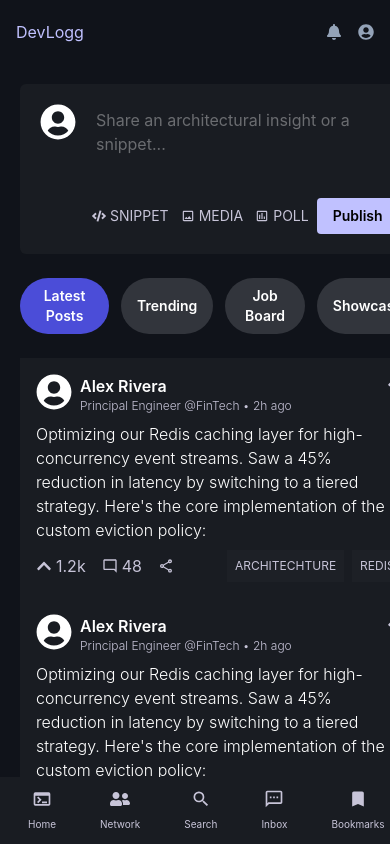
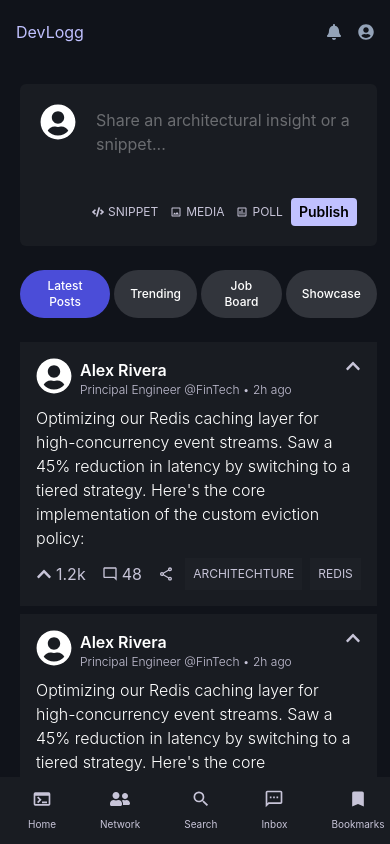
Before and after one commit to yashi-15/DevLogg-frontend, a React (Vite) app: page /dashboard/feed in a window 390 px wide. Built offline with nearby package versions, Linux system fonts and the light colour scheme; no server answers.

Commit message:
responsive

```diff
--- a/src/Header/Header.jsx
+++ b/src/Header/Header.jsx
@@ -14,15 +14,8 @@ const Header = () => {
             </ul>
 
             <ul className='flex gap-4 justify-center items-center'>
-                <li className='text-grey'>
-                    <FaBell />
-                </li>
-                <li className='text-grey'>
-                    <FaUserCircle />
-                </li>
-                <li><NavLink to={'/signin'} className='w-22 px-3 py-2 rounded-sm bg-black text-white'>Sign In</NavLink></li>
-                <li><button className='w-22 px-3 py-2 rounded-sm bg-linear-to-r from-primary to-secondary text-black'>Post</button></li>
-
+                <li><NavLink to={'/signin'} className='w-16 md:w-22 px-3 py-2 rounded-sm bg-black text-white text-sm md:text-base'>Sign In</NavLink></li>
+                <li><button className='w-16 md:w-22 px-3 py-2 rounded-sm bg-linear-to-r from-primary to-secondary text-black text-sm md:text-base'>Post</button></li>
             </ul>
         </div>
     )
--- a/src/Pages/Dashboard/Feed/Feed.jsx
+++ b/src/Pages/Dashboard/Feed/Feed.jsx
@@ -27,28 +27,30 @@ const Feed = () => {
             <textarea className='w-full h-20 resize-none outline-none text-white placeholder:opacity-70 p-1' placeholder='Share an architectural insight or a snippet...' onChange={handleTextareaChange} />
             <div className='flex gap-2 justify-between items-center mt-2'>
               <div className='flex items-center gap-3'>
-                <div className='flex gap-1 justify-center items-center text-lightgrey text-sm cursor-pointer'><span><FaCode /></span><span>SNIPPET</span></div>
-                <div className='flex gap-1 justify-center items-center text-lightgrey text-sm cursor-pointer'><span><MdOutlineImage /></span><span>MEDIA</span></div>
-                <div className='flex gap-1 justify-center items-center text-lightgrey text-sm cursor-pointer'><span><MdOutlinePoll /></span><span>POLL</span></div>
+                <div className='flex gap-1 justify-center items-center text-lightgrey text-xs md:text-sm cursor-pointer'><span><FaCode /></span><span>SNIPPET</span></div>
+                <div className='flex gap-1 justify-center items-center text-lightgrey text-xs md:text-sm cursor-pointer'><span><MdOutlineImage /></span><span>MEDIA</span></div>
+                <div className='flex gap-1 justify-center items-center text-lightgrey text-xs md:text-sm cursor-pointer'><span><MdOutlinePoll /></span><span>POLL</span></div>
               </div>
-              <button className='px-4 py-2 bg-primary text-sm font-semibold rounded-sm'>Publish</button>
+              <button className='px-2 py-1 md:px-4 md:py-2 bg-primary text-sm font-semibold rounded-sm'>Publish</button>
             </div>
           </div>
         </div>
 
         {/* filters */}
-        <div className='my-6 flex gap-3'>
-          <button onClick={()=> setSelectedFilter("latestPosts")} className={`px-4 py-2 ${selectedFilter === 'latestPosts' ? "bg-[#4B4DD8]" : "bg-[#32353C]"} text-white text-sm font-semibold rounded-full`}>Latest Posts</button>
-          <button onClick={()=> setSelectedFilter("trending")} className={`px-4 py-2 ${selectedFilter === 'trending' ? "bg-[#4B4DD8]" : "bg-[#32353C]"} text-white text-sm font-semibold rounded-full`}>Trending</button>
-          <button onClick={()=> setSelectedFilter("jobBoard")} className={`px-4 py-2 ${selectedFilter === 'jobBoard' ? "bg-[#4B4DD8]" : "bg-[#32353C]"} text-white text-sm font-semibold rounded-full`}>Job Board</button>
-          <button onClick={()=> setSelectedFilter("showcase")} className={`px-4 py-2 ${selectedFilter === 'showcase' ? "bg-[#4B4DD8]" : "bg-[#32353C]"} text-white text-sm font-semibold rounded-full`}>Showcase</button>
+        <div className='my-6 flex gap-1 md:gap-3'>
+          <button onClick={()=> setSelectedFilter("latestPosts")} className={`px-4 py-2 ${selectedFilter === 'latestPosts' ? "bg-[#4B4DD8]" : "bg-[#32353C]"} text-white text-xs md:text-sm font-medium md:font-semibold rounded-full`}>Latest Posts</button>
+          <button onClick={()=> setSelectedFilter("trending")} className={`px-4 py-2 ${selectedFilter === 'trending' ? "bg-[#4B4DD8]" : "bg-[#32353C]"} text-white text-xs md:text-sm font-medium md:font-semibold rounded-full`}>Trending</button>
+          <button onClick={()=> setSelectedFilter("jobBoard")} className={`px-4 py-2 ${selectedFilter === 'jobBoard' ? "bg-[#4B4DD8]" : "bg-[#32353C]"} text-white text-xs md:text-sm font-medium md:font-semibold rounded-full`}>Job Board</button>
+          <button onClick={()=> setSelectedFilter("showcase")} className={`px-4 py-2 ${selectedFilter === 'showcase' ? "bg-[#4B4DD8]" : "bg-[#32353C]"} text-white text-xs md:text-sm font-medium md:font-semibold rounded-full`}>Showcase</button>
         </div>
 
+        <div className='flex flex-col gap-2'>
         {/* posts */}
         <Post />
         <Post />
         <Post />
         <Post />
+        </div>
 
 
       </div>
--- a/src/Pages/Landing/Hero.jsx
+++ b/src/Pages/Landing/Hero.jsx
@@ -3,19 +3,19 @@ import {NavLink} from 'react-router'
 
 const Hero = () => {
     return (
-        <div className='h-screen max-w-[80%] mx-auto flex gap-2 items-center justify-center'>
+        <div className='h-screen max-w-[90%] md:max-w-[80%] mx-auto flex gap-2 items-center justify-center'>
             <div className='w-40 h-40 bg-amber-700 rounded-full absolute left-20 blur-3xl z-5'></div>
             <div className='w-70 h-70 bg-blue-900 rounded-full absolute right-20 top-[10%] blur-3xl z-5'></div>
             <div className='flex-1 z-8'>
-                <h1 className='text-white text-7xl font-semibold mb-4'>Architect your<br />
+                <h1 className='text-white text-5xl md:text-7xl font-semibold mb-4'>Architect your<br />
                     career,<br /> <span className='text-primary'>connect</span> <br />
                     with builders.</h1>
-                <p className='text-lightgrey my-4'>A high-fidelity social network where your code is your
+                <p className='text-lightgrey my-4 text-sm md:text-base'>A high-fidelity social network where your code is your
                     identity. Proof of work meets peer validation in an
                     editorial space designed for the modern engineer.</p>
-                <div className='flex gap-4 mt-4'>
-                    <NavLink to={'/signin'} className='px-3 py-2 rounded-sm bg-linear-to-r from-primary to-secondary text-black font-semibold'>Initialize Profile</NavLink>
-                    <button className='px-3 py-2 rounded-sm bg-[#272A31] text-white font-semibold'>Explore Projects</button>
+                <div className='flex gap-2 md:gap-4 mt-4'>
+                    <NavLink to={'/signin'} className='px-3 py-2 text-sm md:text-base rounded-sm bg-linear-to-r from-primary to-secondary text-black font-semibold'>Initialize Profile</NavLink>
+                    <button className='px-3 py-2 text-sm md:text-base rounded-sm bg-[#272A31] text-white font-semibold'>Explore Projects</button>
                 </div>
             </div>
             <div className='hidden md:block flex-1'>
--- a/src/Pages/SignIn/SignIn.jsx
+++ b/src/Pages/SignIn/SignIn.jsx
@@ -2,9 +2,9 @@ import React, { useState } from 'react'
 import { FaRegUser } from 'react-icons/fa'
 import { MdLockOutline, MdMailOutline, MdTerminal } from 'react-icons/md'
 import { NavLink, useNavigate } from 'react-router'
-import AnimationWrapper from '../../Animation/AnimationWrapper'
-import apiClient from '../../axios/axios'
-import { notify } from '../../toast/toaster'
+import AnimationWrapper from '../../utils/animation/AnimationWrapper'
+import { notify } from '../../utils/toast/toaster'
+import { authLogin, authRegister } from '../../api/auth'
 
 const SignIn = () => {
 
@@ -17,28 +17,13 @@ const SignIn = () => {
     const [password, setPassword] = useState("")
 
     const onSubmit = async () => {
-        if (newAccount) {
-            try {
-                const response = await apiClient.post("/auth/register", {
-                    fullName, email, password
-                })
-                notify('success', response.data.message)
-                navigate("/dashboard/feed")
+        try {
+            const data = newAccount ? await authRegister({ fullName, email, password }) : await authLogin({ email, password })
+            notify('success', data.message)
+            navigate("/dashboard/feed")
 
-            } catch (error) {
-                notify('error', error.response.data.error)
-            }
-        } else {
-            try {
-                const response = await apiClient.post("/auth/login", {
-                    email, password
-                })
-                notify('success', response.data.message)
-                navigate("/dashboard/feed")
-
-            } catch (error) {
-                notify('error', error.response.data.error)
-            }
+        } catch (error) {
+            notify('error', error.response.data.error)
         }
     }
 
--- /dev/null
+++ b/src/api/auth.js
@@ -0,0 +1,11 @@
+import apiClient from "./axios/axios"
+
+export const authRegister = async (data) => {
+    const response = await apiClient.post('/auth/register', {...data})
+    return response.data
+}
+
+export const authLogin = async (data) => {
+    const response = await apiClient.post('/auth/login', {...data})
+    return response.data
+}
```
Also changed, not shown: src/api/axios/axios.js (renamed from src/axios/axios.js), src/utils/animation/AnimationWrapper.jsx (renamed from src/Animation/AnimationWrapper.jsx), src/utils/toast/toaster.js (renamed from src/toast/toaster.js).
